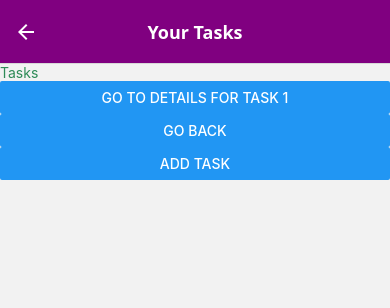
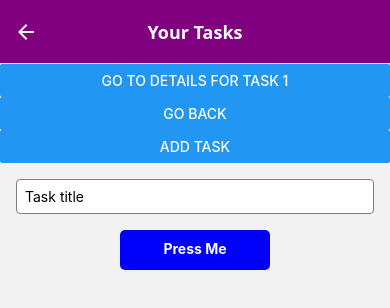
Before and after one commit to neurothrone/todos-rn, a React Native app: screen /TaskList in a window 390 px wide. Shown: the top 308 px of the page. Built offline with nearby package versions, Linux system fonts and the light colour scheme.

Commit message:
add task input and display functionality to TaskListScreen

```diff
--- a/ui/screens/TaskListScreen.tsx
+++ b/ui/screens/TaskListScreen.tsx
@@ -1,15 +1,24 @@
-import { Button, StyleSheet, Text, View } from 'react-native';
+import { Button, ScrollView, StyleSheet, Text, TextInput, TouchableOpacity } from 'react-native';
 import { NativeStackScreenProps } from '@react-navigation/native-stack';
 import { RootStackParamList } from '../navigation';
+import { useState } from "react";
 
 type Props = NativeStackScreenProps<RootStackParamList, 'TaskList'>;
 
-const TaskListScreen = ({ route, navigation }: Props) => {
+const TaskListScreen = ({ navigation }: Props) => {
+  const [tasks, setTasks] = useState<string[]>([]);
+  const [taskTitle, setTaskTitle] = useState<string>("");
+
+  const addTask = (title: string) => {
+    const newTitle = title.trim();
+    if (newTitle === "") return;
+
+    setTasks([...tasks, newTitle]);
+    setTaskTitle("");
+  }
 
   return (
-    <>
-      <View>
-        <Text style={styles.text}>Tasks</Text>
+    <ScrollView>
       <Button
         title="Go to Details for Task 1"
         onPress={() => navigation.navigate("TaskDetail", { taskId: "1" })}
@@ -21,14 +30,51 @@ const TaskListScreen = ({ route, navigation }: Props) => {
         title="Add Task"
         onPress={() => navigation.navigate("AddTask")}
       />
-      </View>
-    </>
+      <TextInput
+        style={styles.textInput}
+        placeholder="Task title"
+        value={taskTitle}
+        onChangeText={setTaskTitle}
+      />
+      <TouchableOpacity
+        style={styles.button}
+        // disabled={!taskTitle.trim()}
+        onPress={() => addTask(taskTitle)}
+      >
+        <Text style={styles.buttonText}>Press Me</Text>
+      </TouchableOpacity>
+
+      {tasks.map((task, index) => (
+        <Text key={index} style={styles.text}>{task}</Text>
+      ))}
+    </ScrollView>
   );
 }
 
 const styles = StyleSheet.create({
   text: {
     color: "seagreen",
+  },
+  textInput: {
+    backgroundColor: 'white',
+    borderColor: "gray",
+    borderRadius: 4,
+    borderWidth: 1,
+    padding: 8,
+    margin: 16,
+  },
+  button: {
+    width: 150,
+    height: 40,
+    backgroundColor: 'blue',
+    borderRadius: 5,
+    alignItems: 'center',
+    padding: 10,
+    margin: "auto",
+  },
+  buttonText: {
+    color: 'white',
+    fontWeight: 'bold',
   }
 });
 
```
Lines whose indentation alone changed are shown as unchanged.
